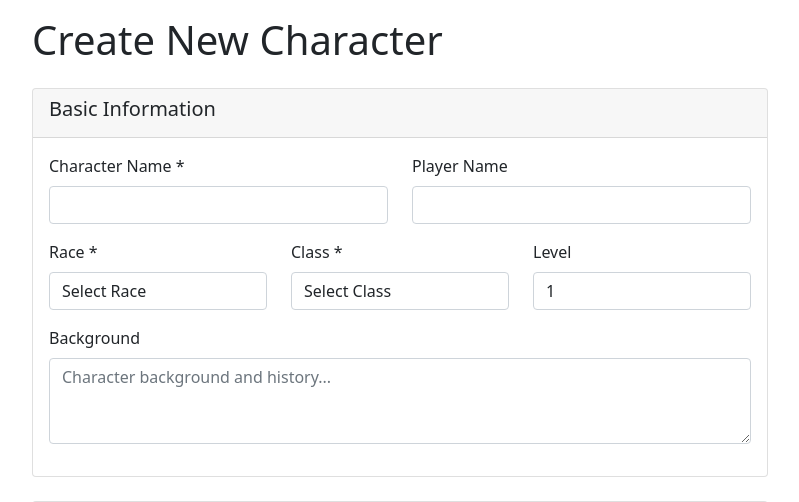
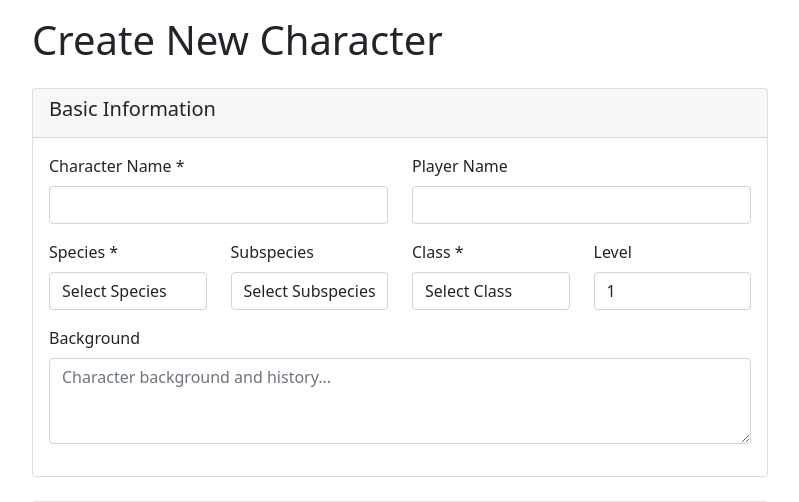
Before and after one commit to willdeeep/seneschal, a Flask app: page /characters/create in a window 1280 px wide. Shown: the part 56-558 px from the top of the page, without its empty margins (240-1039 px from the left). Run offline with Flask 3, Linux system fonts and the light colour scheme; the visitor is signed in with stand-in values (Sample User, id 1); data that the repository does not hold is empty.

Commit message:
feat(ui): add species and class selection to character creation form
- Update characters/create.html to use dynamic dropdowns for species and class selection
- Replace hardcoded race/class options with data fetched from Species and CharacterClass models
- Add subspecies selection support for future subspecies functionality
- Update backend route to fetch and pass species, classes, and subspecies data to template
- Modify form processing to use species_id and class_id instead of string fields
- Maintain backward compatibility and proper error handling

Addresses issue #7: Update front-end character creation to use enhanced database

```diff
--- a/project/characters.py
+++ b/project/characters.py
@@ -6,6 +6,9 @@ from sqlalchemy.exc import SQLAlchemyError
 from project import db
 from project.models import (
     Character,
+    Species,
+    CharacterClass,
+    SubSpecies,
     Proficiency,
     Language,
     Item,
@@ -33,8 +36,9 @@ def create():
         # Get form data
         name = request.form.get("name")
         player_name = request.form.get("player_name")
-        race = request.form.get("race")
-        character_class = request.form.get("character_class")
+        species_id = request.form.get("species_id")
+        subspecies_id = request.form.get("subspecies_id") if request.form.get("subspecies_id") else None
+        class_id = request.form.get("class_id")
         level = int(request.form.get("level", 1))
         background = request.form.get("background")
 
@@ -72,16 +76,23 @@ def create():
         attitude_origin = request.form.get("attitude_origin")
 
         # Validation
-        if not all([name, race, character_class]):
-            flash("Name, race, and class are required.", "error")
-            return render_template("characters/create.html")
+        if not all([name, species_id, class_id]):
+            flash("Name, species, and class are required.", "error")
+            species = Species.query.order_by(Species.name).all()
+            classes = CharacterClass.query.order_by(CharacterClass.name).all()
+            subspecies = SubSpecies.query.order_by(SubSpecies.name).all()
+            return render_template("characters/create.html",
+                                 species=species,
+                                 classes=classes,
+                                 subspecies=subspecies)
 
         # Create character
         character = Character(
             name=name,
             player_name=player_name,
-            race=race,
-            character_class=character_class,
+            species_id=int(species_id) if species_id else None,
+            subspecies_id=int(subspecies_id) if subspecies_id else None,
+            class_id=int(class_id) if class_id else None,
             level=level,
             background=background,
             strength=strength,
@@ -146,10 +157,23 @@ def create():
         except SQLAlchemyError:
             db.session.rollback()
             flash("An error occurred while creating the character.", "error")
-            return render_template("characters/create.html")
+            species = Species.query.order_by(Species.name).all()
+            classes = CharacterClass.query.order_by(CharacterClass.name).all()
+            subspecies = SubSpecies.query.order_by(SubSpecies.name).all()
+            return render_template("characters/create.html",
+                                 species=species,
+                                 classes=classes,
+                                 subspecies=subspecies)
 
     # GET request - show form with dynamic loading enabled
-    return render_template("characters/create.html")
+    species = Species.query.order_by(Species.name).all()
+    classes = CharacterClass.query.order_by(CharacterClass.name).all()
+    subspecies = SubSpecies.query.order_by(SubSpecies.name).all()
+
+    return render_template("characters/create.html",
+                         species=species,
+                         classes=classes,
+                         subspecies=subspecies)
 
 
 @bp.route("/<int:character_id>")
--- a/project/templates/characters/create.html
+++ b/project/templates/characters/create.html
@@ -25,40 +25,34 @@
                     </div>
 
                     <div class="row">
-                        <div class="col-md-4 mb-3">
-                            <label for="race" class="form-label">Race *</label>
-                            <select class="form-control" id="race" name="race" required>
-                                <option value="">Select Race</option>
-                                <option value="Human">Human</option>
-                                <option value="Elf">Elf</option>
-                                <option value="Dwarf">Dwarf</option>
-                                <option value="Halfling">Halfling</option>
-                                <option value="Dragonborn">Dragonborn</option>
-                                <option value="Gnome">Gnome</option>
-                                <option value="Half-Elf">Half-Elf</option>
-                                <option value="Half-Orc">Half-Orc</option>
-                                <option value="Tiefling">Tiefling</option>
+                        <div class="col-md-3 mb-3">
+                            <label for="species_id" class="form-label">Species *</label>
+                            <select class="form-control" id="species_id" name="species_id" required>
+                                <option value="">Select Species</option>
+                                {% for species_option in species %}
+                                    <option value="{{ species_option.id }}">{{ species_option.name }}</option>
+                                {% endfor %}
                             </select>
                         </div>
-                        <div class="col-md-4 mb-3">
-                            <label for="character_class" class="form-label">Class *</label>
-                            <select class="form-control" id="character_class" name="character_class" required>
-                                <option value="">Select Class</option>
-                                <option value="Barbarian">Barbarian</option>
-                                <option value="Bard">Bard</option>
-                                <option value="Cleric">Cleric</option>
-                                <option value="Druid">Druid</option>
-                                <option value="Fighter">Fighter</option>
-                                <option value="Monk">Monk</option>
-                                <option value="Paladin">Paladin</option>
-                                <option value="Ranger">Ranger</option>
-                                <option value="Rogue">Rogue</option>
-                                <option value="Sorcerer">Sorcerer</option>
-                                <option value="Warlock">Warlock</option>
-                                <option value="Wizard">Wizard</option>
+                        <div class="col-md-3 mb-3">
+                            <label for="subspecies_id" class="form-label">Subspecies</label>
+                            <select class="form-control" id="subspecies_id" name="subspecies_id">
+                                <option value="">Select Subspecies (Optional)</option>
+                                {% for subspecies_option in subspecies %}
+                                    <option value="{{ subspecies_option.id }}" data-species-id="{{ subspecies_option.species_id }}">{{ subspecies_option.name }}</option>
+                                {% endfor %}
                             </select>
                         </div>
-                        <div class="col-md-4 mb-3">
+                        <div class="col-md-3 mb-3">
+                            <label for="class_id" class="form-label">Class *</label>
+                            <select class="form-control" id="class_id" name="class_id" required>
+                                <option value="">Select Class</option>
+                                {% for class_option in classes %}
+                                    <option value="{{ class_option.id }}">{{ class_option.name }}</option>
+                                {% endfor %}
+                            </select>
+                        </div>
+                        <div class="col-md-3 mb-3">
                             <label for="level" class="form-label">Level</label>
                             <input type="number" class="form-control" id="level" name="level" value="1" min="1" max="20">
                         </div>
```
